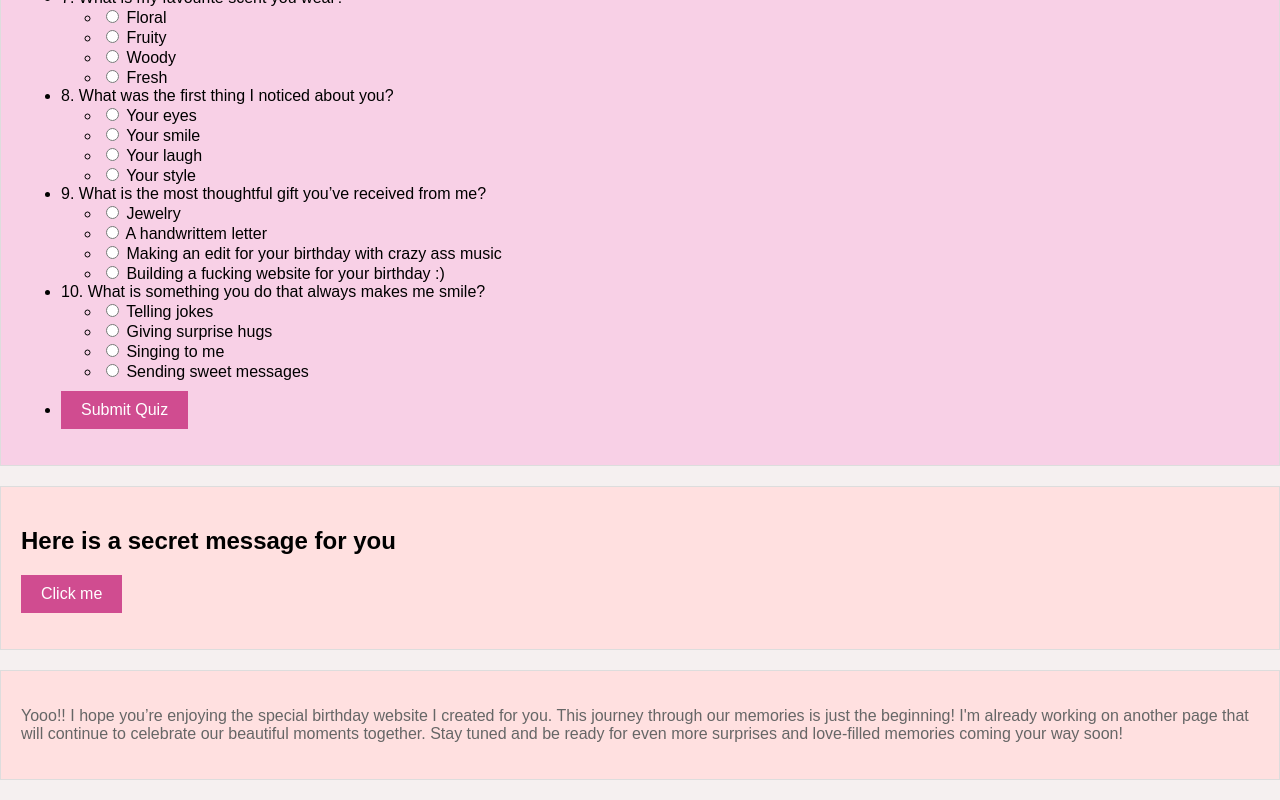
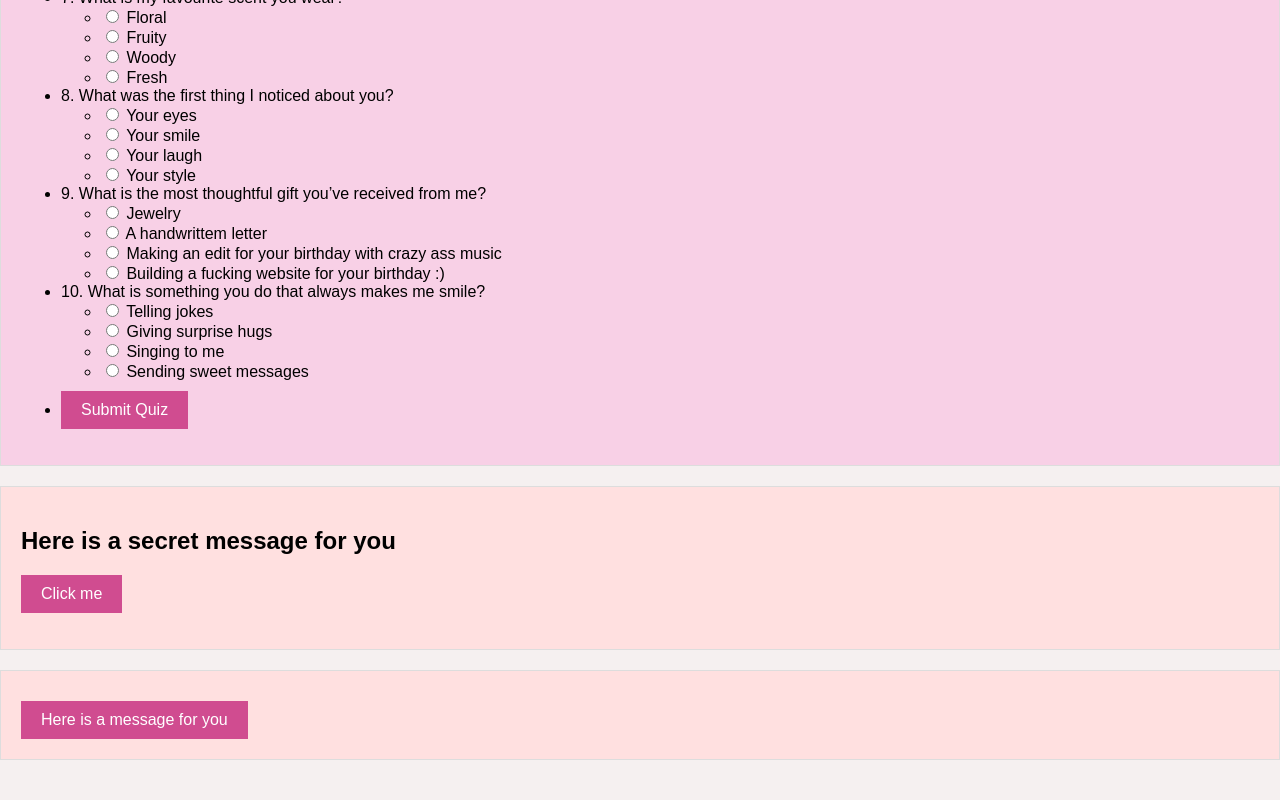
Before and after one commit to KaushikNaik2/KaushikNaik2.github.io, a plain HTML site: page index.html in a window 1280 px wide. Shown: the part 756-1556 px from the top of the page. Drawn offline with Linux system fonts and the light colour scheme.

Commit message:
Update index.html

```diff
--- a/index.html
+++ b/index.html
@@ -146,10 +146,12 @@ function myFunction() {
     </section>
   </main>
 
-  <script src="script.js"></script>
 <section>
-		<p> Yooo!! I hope you’re enjoying the special birthday website I created for you. This journey through our memories is just the beginning! I'm already working on another page that will continue to celebrate our beautiful moments together. Stay tuned and be ready for even more surprises and love-filled memories coming your way soon!</p>
+		<button id="redirectButton">Here is a message for you</button>
 </section>
 
+
+  <script src="script.js"></script>
+
 </body>
-  </html>
+	</html>
```
